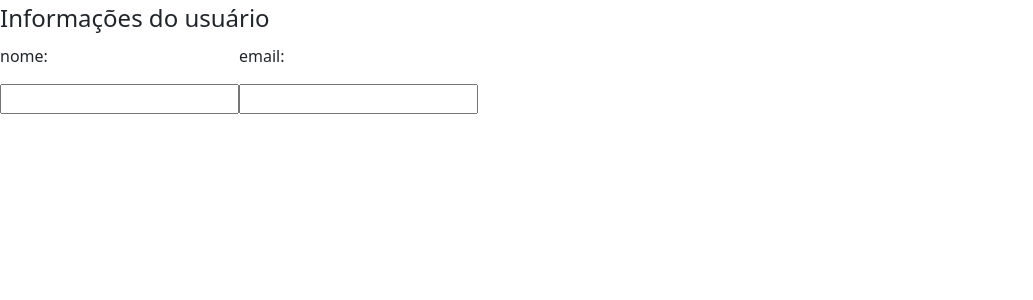
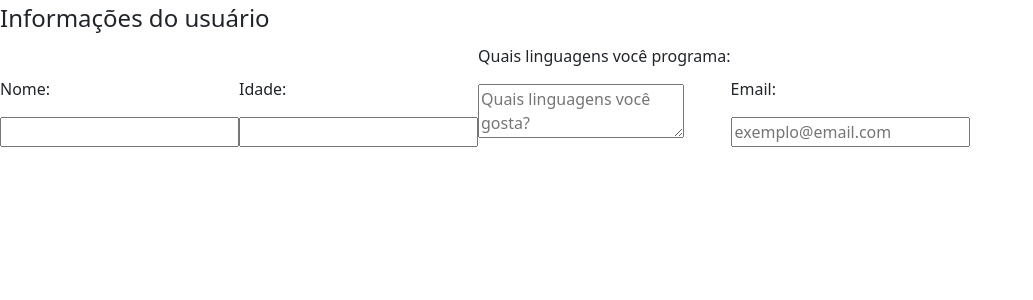
Before and after one commit to joaovictor1516/formulario_usando_angular, an Angular app: page / in a window 1280 px wide. Shown: the top 300 px of the page, without its empty margins (0-1033 px from the left). Built offline with nearby package versions, Linux system fonts and the light colour scheme.

Commit message:
adicionei mais alguns elementos do formulario

```diff
--- a/src/app/app.component.html
+++ b/src/app/app.component.html
@@ -1,14 +1,24 @@
-<form action="" >
+<form action="">
   <fieldset>
     <legend>Informações do usuário</legend>
     <label for="nome">
-    <p>nome:</p>
-    <input type="text" name="nome" id="nome">
+      <p><span>Nome</span>:</p>
+      <input type="text" name="nome" id="nome">
+    </label>
+
+    <label for="idade">
+      <p><span>Idade</span>:</p>
+      <input type="number" name="idade" id="idade">
+    </label>
+
+    <label for="liguagens">
+      <p><span>Quais linguagens você programa</span>:</p>
+      <textarea name="linguagens" id="linguagens" placeholder="Quais linguagens você gosta?"></textarea>
     </label>
 
     <label for="email">
-      <p>email:</p>
-      <input type="email" name="email" id="email">
+      <p><span>Email</span>:</p>
+      <input type="email" name="email" id="email" placeholder="exemplo@email.com">
     </label>
 </fieldset>
 </form>
```
